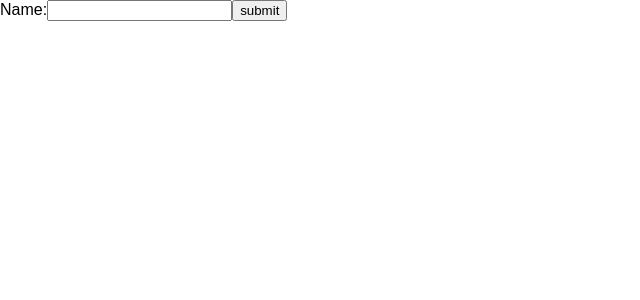
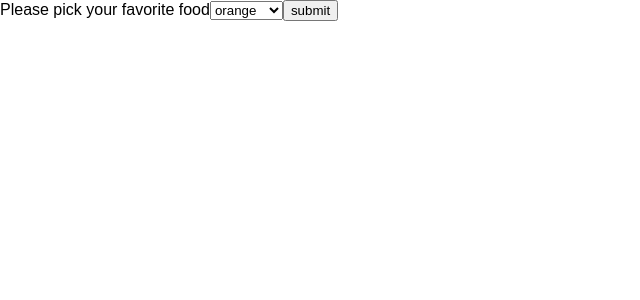
Before and after one commit to Allison12345/my-react-app, a React (Create React App) app: page / in a window 1280 px wide. Shown: the top 300 px of the page, without its empty margins (0-640 px from the left). Built offline with nearby package versions, Linux system fonts and the light colour scheme.

Commit message:
select.js

```diff
--- a/src/index.js
+++ b/src/index.js
@@ -3,10 +3,10 @@
 import './index.css'
 // import App from './App';
 import registerServiceWorker from './registerServiceWorker'
-import NameFrom from './name-form';
+import FavorFrom from './select';
 
 ReactDOM.render(
-  <NameFrom />,
+  <FavorFrom />,
   document.getElementById('root')
 )
 registerServiceWorker()
--- a/src/name-form.js
+++ b/src/name-form.js
@@ -13,7 +13,7 @@
   }
   handkeSubmit(event) {
 
-    alert('A name was submit' + this.state.value)
+    alert('A name was submit ' + this.state.value)
     event.preventDefault()
   }
   render() {
--- /dev/null
+++ b/src/select.js
@@ -0,0 +1,34 @@
+
+import React , {Component} from "react"
+class FavorFrom extends Component {
+    constructor(props){
+        super(props)
+        this.state = {value:"orange"}
+        this.handleSubmit = this.handleSubmit.bind(this)
+        this.handleChange = this.handleChange.bind(this)
+    }
+    handleChange(event){
+        this.setState({value : event.target.value})
+    }
+    handleSubmit(event){
+        alert("your favorite food is " + this.state.value)
+        event.preventDefault()
+    }
+    render(){
+        return(
+            <form onSubmit={this.handleSubmit}>
+            Please pick your favorite food
+                <label>
+                    <select value={this.state.value} onChange={this.handleChange}>
+                    <option value="orange">orange</option>
+                    <option value="apple">apple</option>
+                    <option value="pieapple">pieapple</option>
+                    <option value="pear">pear</option>
+                    </select>
+                </label>
+                <input type="submit" value="submit"/>
+            </form>
+        )
+    }
+}
+export default FavorFrom
```
